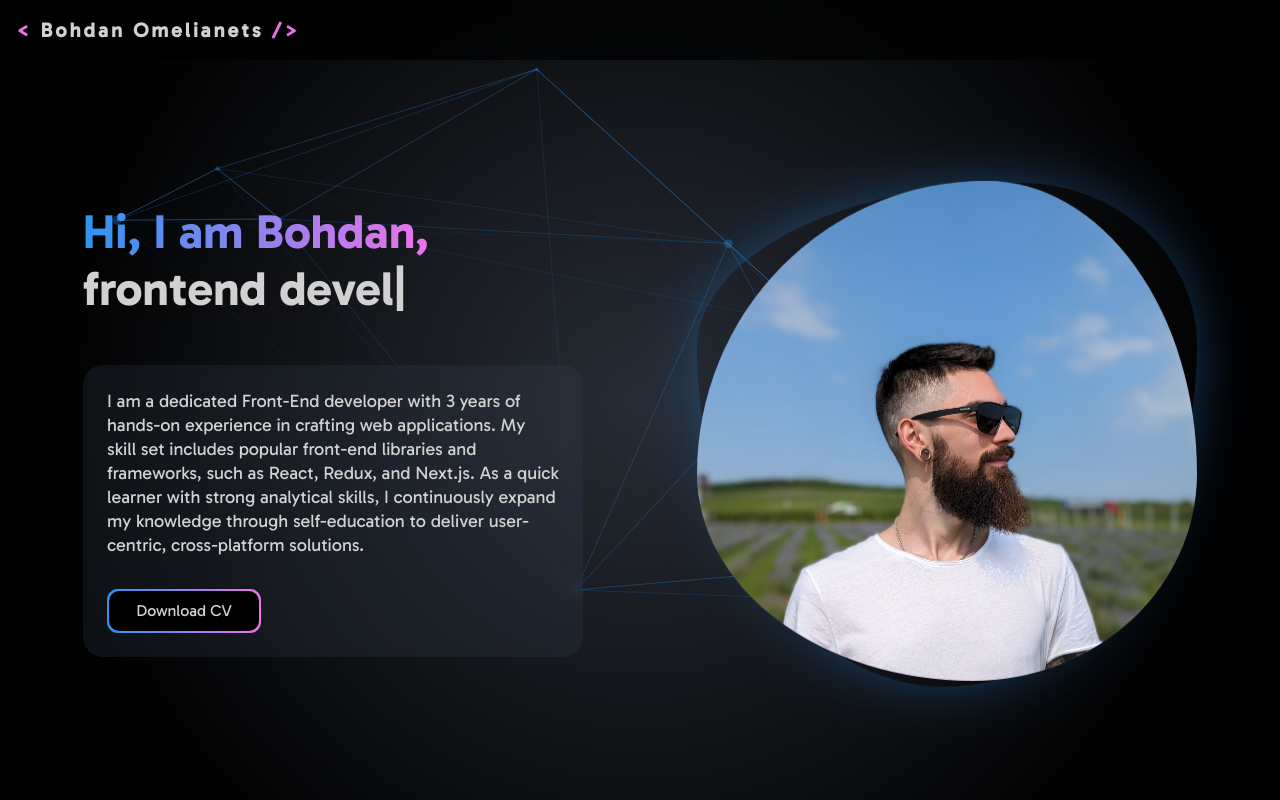
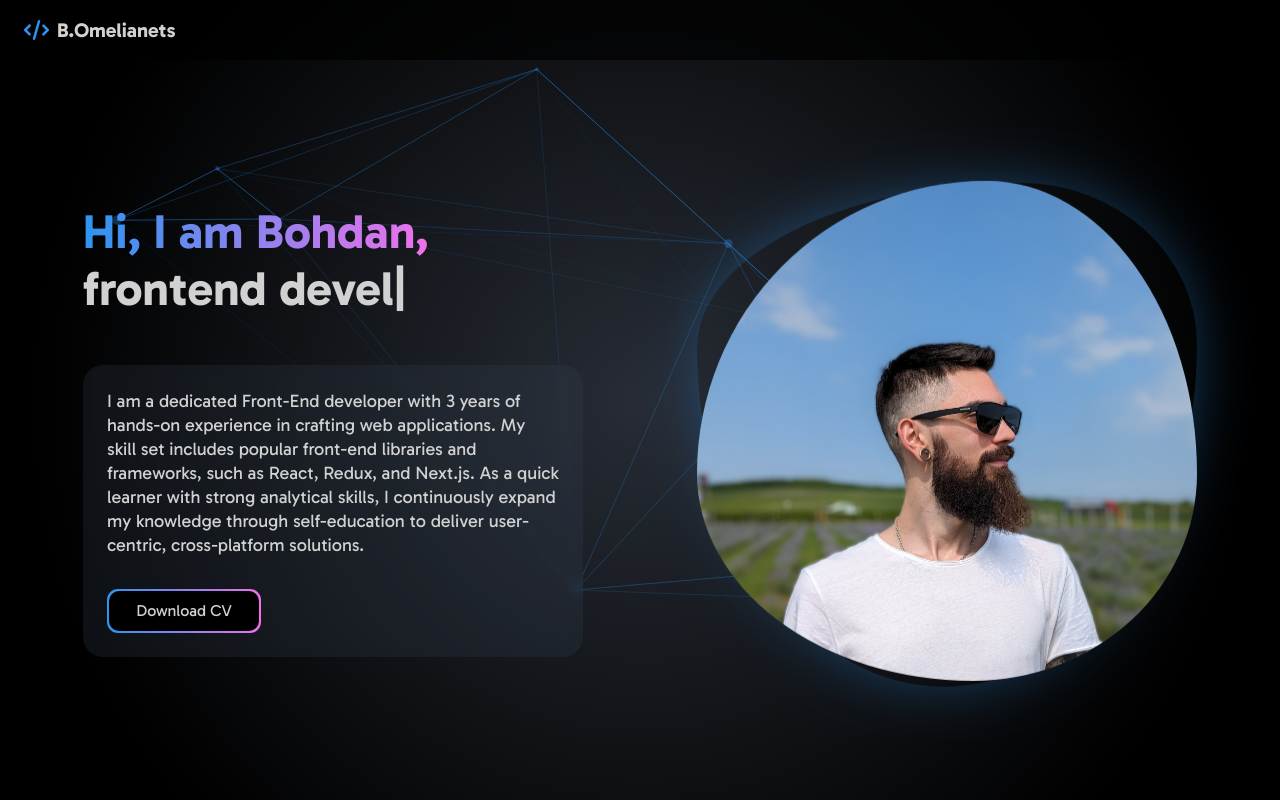
Before and after one commit to BohdanOmelianec/bohdan_omelianets.github.io, a React (Create React App) app: page / in a window 1280 px wide. Shown: the top 800 px of the page. Built offline with nearby package versions, Linux system fonts and the light colour scheme; the HTML template or start-up script is replaced by a standard one.

Commit message:
change app bar styles

```diff
--- a/src/components/AppBar/AppBar.styled.tsx
+++ b/src/components/AppBar/AppBar.styled.tsx
@@ -1,4 +1,3 @@
-import CodeTitle from "components/ui/CodeTitle";
 import styled, { keyframes } from "styled-components";
 
 
@@ -21,10 +20,14 @@ const slideInLogo = keyframes`
   }
 `;
 
-export const Logo = styled(CodeTitle)`
+export const Logo = styled.div`
   margin: 0;
-  font-family: GabaritoMedium, Helvetica, Tahoma, Geneva, sans-serif;
+  padding: .5rem;
+  font-family: GabaritoBold, Helvetica, Tahoma, Geneva, sans-serif;
   font-size: 1.25rem;
+  display: flex;
+  align-items: center;
+  gap: .5rem;
 
   & {
     animation: ${slideInLogo} 1.5s backwards;
@@ -69,7 +72,7 @@ export const ListItem = styled.li`
   user-select: none;
   font-family: GabaritoMedium, Helvetica, Tahoma, Geneva, sans-serif;
   white-space: nowrap;
-  color: var(--textGray);
+  color: var(--textColor);
   transition: color .4s;
 
   &:before, &:after {
@@ -84,10 +87,6 @@ export const ListItem = styled.li`
   }
 
   &:hover {
-    color: var(--accentPink);
-  }
-  &.active {
-    color: var(--textColor);
     &:before {
         width: .75rem;
         height: .75rem;
@@ -105,6 +104,7 @@ export const ListItem = styled.li`
         right: 0;
       }
   }
+
   opacity: 1;
   transform: translateX(0);
 
--- a/src/components/AppBar/index.tsx
+++ b/src/components/AppBar/index.tsx
@@ -1,5 +1,12 @@
 import { useState } from "react";
-import { AppBarStyled, Logo, List, ListItem, BurgerMenu, BurgerIcon } from "./AppBar.styled";
+import {
+  AppBarStyled,
+  Logo,
+  List,
+  ListItem,
+  BurgerMenu,
+  BurgerIcon,
+} from "./AppBar.styled";
 
 const NavLinks = [
   {
@@ -24,30 +31,34 @@ const NavLinks = [
   },
 ];
 
-type Props = {
-  activeTab: number | undefined;
-  setActiveTab: (i: number) => void;
-};
-
-const AppBar = ({ activeTab, setActiveTab }: Props) => {
+const AppBar = () => {
   const [showMenu, setShowMenu] = useState(false);
 
-  const onListItemClick = (index: number) => {
-    setActiveTab(index);
-    if(showMenu) {
+  const onListItemClick = () => {
+    if (showMenu) {
       setShowMenu(false);
     }
-  }
+  };
 
   return (
     <AppBarStyled>
-      <Logo asElement="h1" textContent="Bohdan Omelianets" />
+      <Logo>
+        <svg
+          xmlns="http://www.w3.org/2000/svg"
+          height="1.25rem"
+          viewBox="0 0 640 512"
+          fill="var(--accentBlue)"
+        >
+          <path d="M392.8 1.2c-17-4.9-34.7 5-39.6 22l-128 448c-4.9 17 5 34.7 22 39.6s34.7-5 39.6-22l128-448c4.9-17-5-34.7-22-39.6zm80.6 120.1c-12.5 12.5-12.5 32.8 0 45.3L562.7 256l-89.4 89.4c-12.5 12.5-12.5 32.8 0 45.3s32.8 12.5 45.3 0l112-112c12.5-12.5 12.5-32.8 0-45.3l-112-112c-12.5-12.5-32.8-12.5-45.3 0zm-306.7 0c-12.5-12.5-32.8-12.5-45.3 0l-112 112c-12.5 12.5-12.5 32.8 0 45.3l112 112c12.5 12.5 32.8 12.5 45.3 0s12.5-32.8 0-45.3L77.3 256l89.4-89.4c12.5-12.5 12.5-32.8 0-45.3z" />
+        </svg>
+        <span>B.Omelianets</span>
+      </Logo>
       <List className={showMenu ? "show_menu" : ""}>
         {NavLinks.map((link, index) => (
           <ListItem
             key={link.id}
-            className={`${activeTab === index ? "active" : ""} list_animation`}
-            onClick={() => onListItemClick(index)}
+            className="list_animation"
+            onClick={onListItemClick}
           >
             <a href={`#${link.elementId}`} title={link.title}>
               {link.title}
@@ -55,7 +66,7 @@ const AppBar = ({ activeTab, setActiveTab }: Props) => {
           </ListItem>
         ))}
       </List>
-      <BurgerMenu onClick={() => setShowMenu(prev => !prev)}>
+      <BurgerMenu onClick={() => setShowMenu((prev) => !prev)}>
         <BurgerIcon />
       </BurgerMenu>
     </AppBarStyled>
--- a/src/components/Container/Container.tsx
+++ b/src/components/Container/Container.tsx
@@ -1,4 +1,4 @@
-import { useState, useEffect } from 'react';
+import { useEffect } from 'react';
 
 import { Main, MainContainer } from './Container.styled';
 import AppBar from 'components/AppBar';
@@ -6,21 +6,16 @@ import Hero from 'components/Hero';
 import Experience from 'components/Experience';
 import SkillSet from 'components/SkillSet';
 import Contacts from 'components/Contacts';
-import { TOOLS } from 'constants/constants';
 
 
 const Container = () => {
-  const [activeTab, setActiveTab] = useState<number>(0);
-
   useEffect(() => {
     const observer = new IntersectionObserver((entries) => {
       entries.forEach(entry => {
-        if(entry.isIntersecting && entry.target) {
-          const newActiveTab = (entry.target as HTMLElement).dataset.tab || 0;
-          setActiveTab(+newActiveTab || 0);
+        if(entry.isIntersecting) {
           entry.target.classList.add("show");
         }
-      })
+      });
     }, {
       threshold: 1,
     });
@@ -32,11 +27,11 @@ const Container = () => {
 
   return (
     <MainContainer>
-      <AppBar activeTab={activeTab} setActiveTab={setActiveTab} />
+      <AppBar />
       <Main id='main'>
         <Hero />
         <Experience />
-        <SkillSet tools={TOOLS} />
+        <SkillSet />
         <Contacts />
       </Main>
     </MainContainer>
--- a/src/components/SkillSet/index.tsx
+++ b/src/components/SkillSet/index.tsx
@@ -1,3 +1,4 @@
+import { useEffect, useState } from "react";
 
 import styled from "styled-components";
 // import {
@@ -5,8 +6,7 @@ import styled from "styled-components";
 // } from "./SkillSet.styled";
 import { Section } from "components/Container/Container.styled";
 import { SectionTitle } from "components/ui/SectionTitle";
-import { useEffect, useState } from "react";
-
+import { TOOLS } from 'constants/constants';
 
 
 const List = styled.ul`
@@ -58,20 +58,14 @@ const Arrows = styled.span`
     font-size: calc(var(--index) * 2);
 `;
 
-type Props = {
-  tools: {
-    title: string,
-    src: string
-  }[]
-};
-const SkillSet = ({ tools }: Props) => {
-  const [toolsToShow, setToolsToShow] = useState<typeof tools>([]);
+const SkillSet = () => {
+  const [toolsToShow, setToolsToShow] = useState<typeof TOOLS>([]);
   const [slide, setSlide] = useState(0);
 
   useEffect(() => {
-    const slicedTools = tools.slice(slide * 6, slide * 6 + 6);
+    const slicedTools = TOOLS.slice(slide * 6, slide * 6 + 6);
     setToolsToShow(slicedTools);
-  }, [slide, tools])
+  }, [slide])
 
   // useEffect(() => {
   //   const interval = setInterval(() => {
@@ -102,7 +96,7 @@ const SkillSet = ({ tools }: Props) => {
 
       <Arrows>
         <button disabled={slide * 6 <= 0} onClick={() => setSlide(prev => prev - 1)}>{"< Previous"}</button>
-        <button disabled={slide * 6 + 6 >= tools.length} onClick={() => setSlide(prev => prev + 1)}>{"Next >"}</button>
+        <button disabled={slide * 6 + 6 >= TOOLS.length} onClick={() => setSlide(prev => prev + 1)}>{"Next >"}</button>
       </Arrows>
       </List>
     </Section>
--- a/src/components/ui/CodeTitle.tsx
+++ /dev/null
@@ -1,38 +0,0 @@
-import styled from "styled-components";
-import { SupportedHTMLElements } from "styled-components/dist/types";
-
-
-type Props = {
-  textContent: string,
-  asElement?: SupportedHTMLElements,
-  className?: string,
-};
-
-export const Title = styled.h2`
-  opacity: 1;
-  font-size: calc(var(--index) * 1.7);
-  letter-spacing: 3px;
-  cursor: pointer;
-  user-select: none;
-  white-space: nowrap;
-  width: min-content;
-  margin-bottom: 64px;
-  margin-inline: auto;
-
-  & .accent_pink {
-    color: var(--accentPink);
-  }
-`;
-
-
-const CodeTitle = ({ className, textContent, asElement = "h2" }: Props) => {
-  return (
-    <Title className={className} as={asElement}>
-      <span className="accent_pink">{'< '}</span>
-      <span>{textContent}</span>
-      <span className="accent_pink">{' />'}</span>
-    </Title>
-  )
-};
-
-export default CodeTitle;
```
Lines whose indentation alone changed are shown as unchanged.
